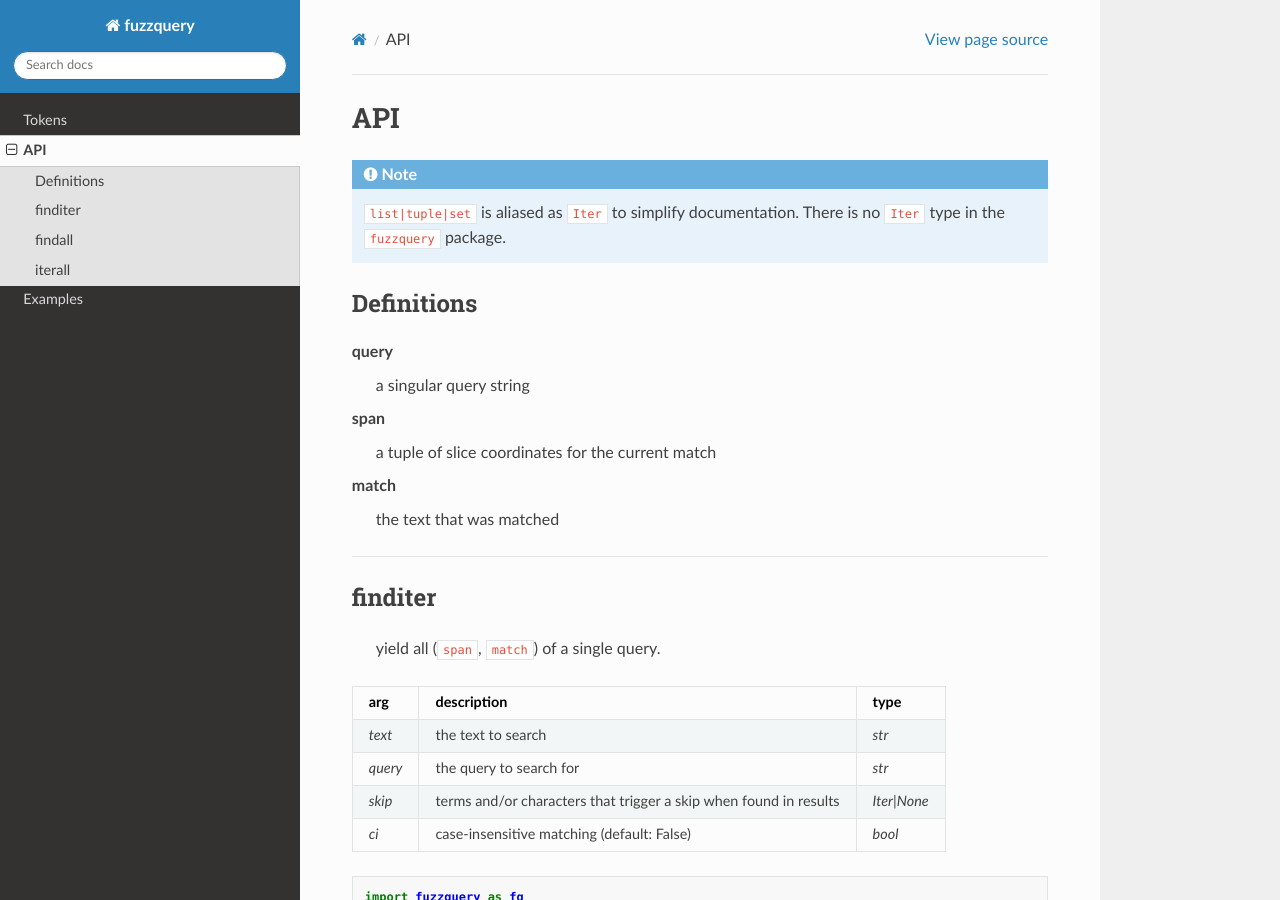
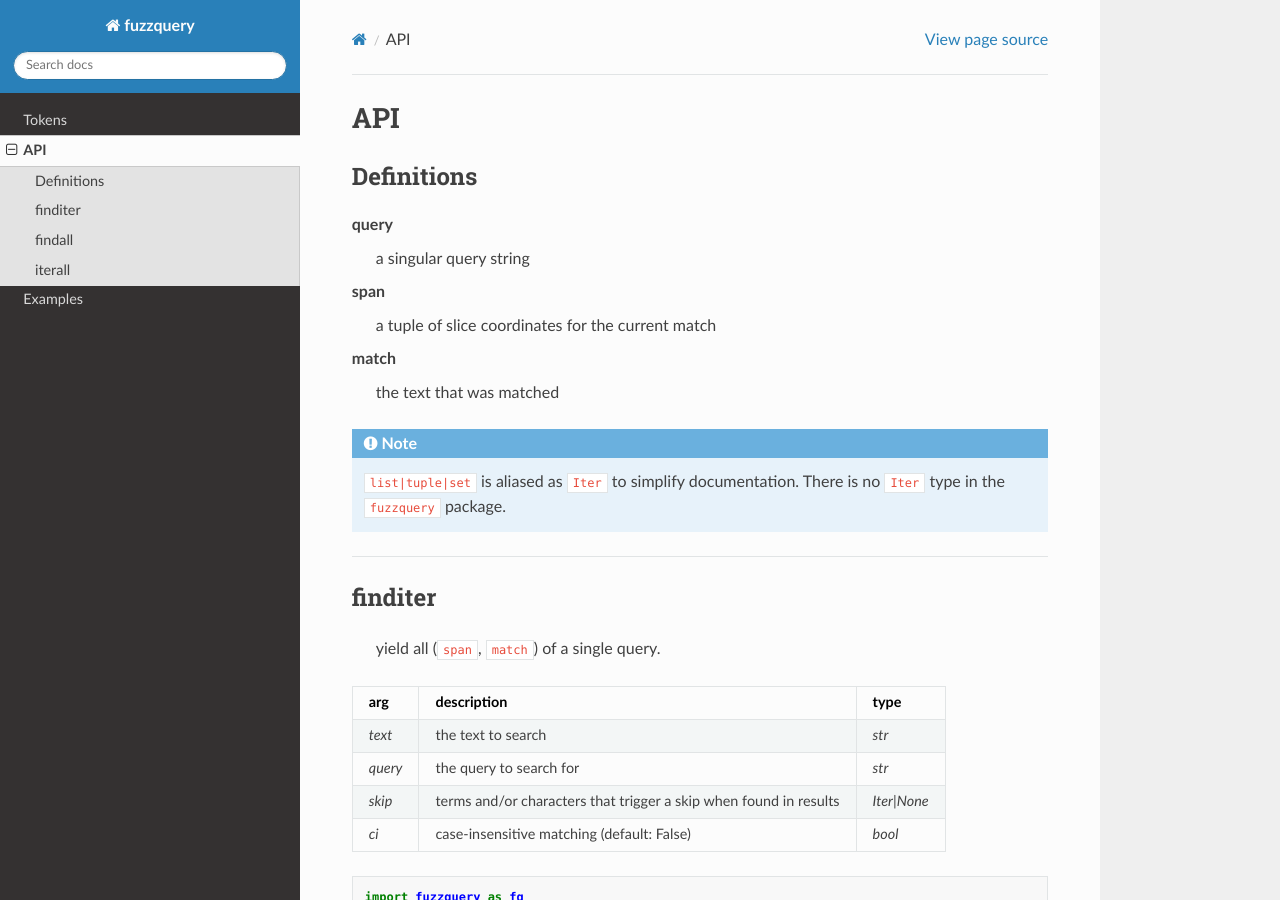
Before and after one commit to OneMadGypsy/fuzzquery, a Sphinx documentation site: the page built from docs/source/api.rst, in a window 1280 px wide and 900 px high. Built offline with Sphinx 7.4.7 and the Read the Docs theme 2.0.0, drawn with Linux system fonts in a browser that asks for light colours; part of the change alters nothing that is shown.

```diff
--- a/docs/source/api.rst
+++ b/docs/source/api.rst
@@ -1,8 +1,5 @@
 API
 ========
-.. note::
-
-  ``list|tuple|set`` is aliased as ``Iter`` to simplify documentation. There is no ``Iter`` type in the ``fuzzquery`` package.
 
 Definitions
 -----------
@@ -13,6 +10,10 @@ span
   a tuple of slice coordinates for the current match
 match
   the text that was matched
+
+.. note::
+
+  ``list|tuple|set`` is aliased as ``Iter`` to simplify documentation. There is no ``Iter`` type in the ``fuzzquery`` package.
 
 ----------
 
```
